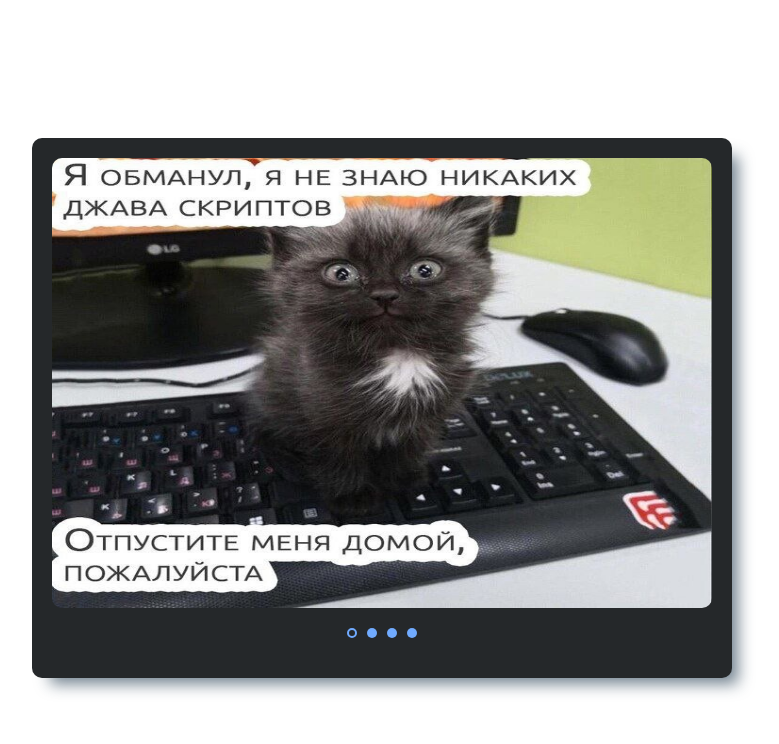
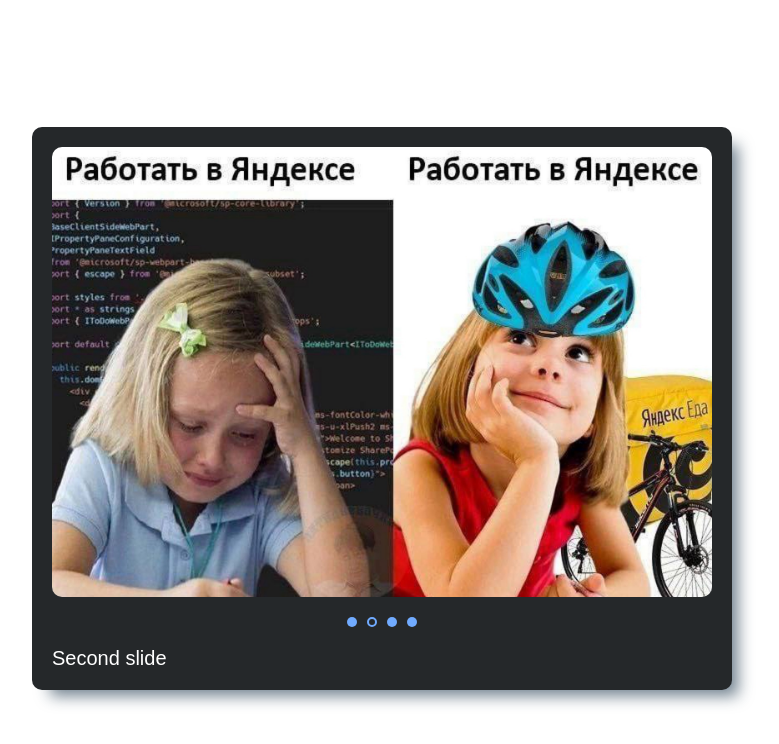
Before and after one commit to StaverLev/cssMemeSlider, a plain HTML site: page cssMemeSlider/index.html in a window 1280 px wide. Both pictures are taken after a click on the element 640 px from the left and 633 px from the top of the page. Shown: the whole page, without its empty margins (258-1037 px from the left). Drawn offline with Linux system fonts and the light colour scheme.

Commit message:
feat: add base functionality (Thu, Sep 12, 2024 08:45:45 PM)

```diff
--- a/cssMemeSlider/index.html
+++ b/cssMemeSlider/index.html
@@ -26,5 +26,6 @@
         <p class="slider__text"></p>
       </div>
     </div>
+    <script src="./main.js"></script>
   </body>
 </html>
--- a/cssMemeSlider/main.js
+++ b/cssMemeSlider/main.js
@@ -0,0 +1,36 @@
+const sliderLine = document.querySelector(".slider__line");
+const sliderLineWrapper = document.querySelector(".slider__line__wrapper");
+const paginationItems = document.querySelectorAll(".pagination__item");
+const text = document.querySelector(".slider__text");
+
+const captions = ["First slide", "Second slide", "Third slide", "Fourth slide"];
+
+let counter = 0;
+let currentIndex = 0;
+
+text.textContent = captions[0];
+
+paginationItems.forEach((item, index, arr) => {
+  item.addEventListener("click", (event) => {
+    counter = index;
+
+    if (index !== currentIndex) {
+      text.style.transform = `translateX(-${
+        sliderLineWrapper.offsetWidth + 20
+      }px)`;
+    }
+
+    item.classList.toggle("pagination__item_selected");
+    arr[currentIndex].classList.toggle("pagination__item_selected");
+    currentIndex = index;
+
+    sliderLine.style.transform = `translateX(-${
+      counter * sliderLineWrapper.offsetWidth
+    }px)`;
+  });
+});
+
+text.addEventListener("transitionend", () => {
+  text.textContent = captions[currentIndex];
+  text.style.transform = `translateX(0px)`;
+});
--- a/cssMemeSlider/style.css
+++ b/cssMemeSlider/style.css
@@ -69,10 +69,6 @@ body {
   transition: transform 0.6s ease-in-out;
 }
 
-.slider__line_swipe {
-  transform: translateX(-100%);
-}
-
 .slider__image {
   min-width: 100%;
   height: 45rem;
@@ -84,9 +80,5 @@ body {
   margin: 0;
   align-self: self-start;
   color: #fff;
-  transition: transform 0.6s ease-in-out;
+  transition: transform 0.3s ease-in-out;
 }
-
-.slider__text_swipe {
-  transform: translateX(calc(-100% - 20px));
-}
```
